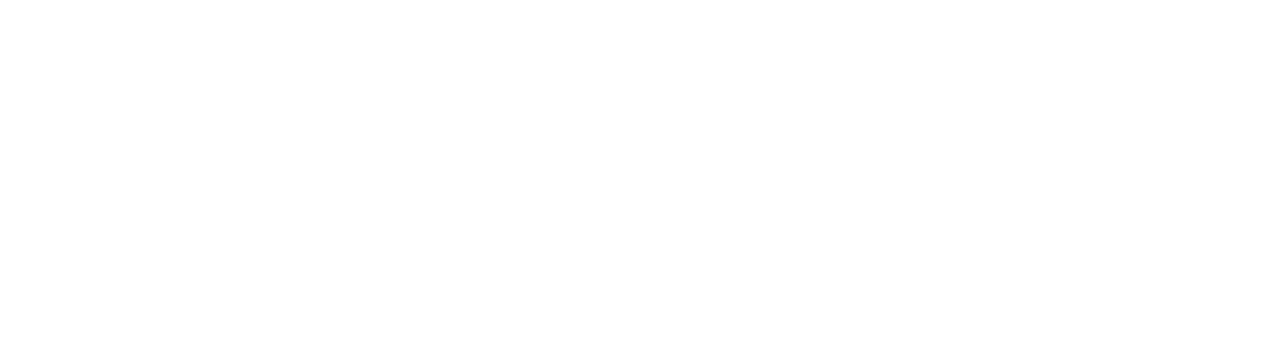
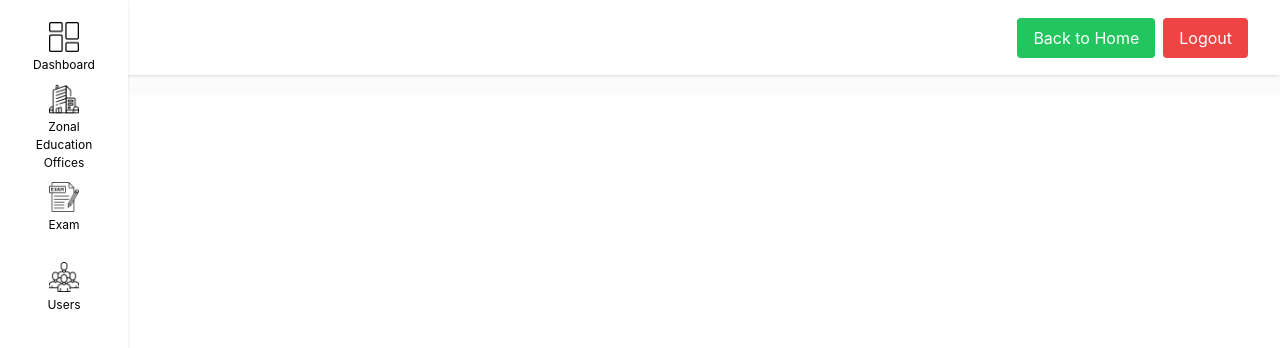
Before and after one commit to Dhananjaya1321/SmartEduWebFrontend, a React (Create React App) app: page /provincial-education-offices-admin in a window 1280 px wide. Before the commit this address had no page. Shown: the top 348 px of the page. Built offline with nearby package versions, Linux system fonts and the light colour scheme.

Commit message:
PEoMAdminDashboard was created

```diff
--- a/src/App.tsx
+++ b/src/App.tsx
@@ -13,6 +13,8 @@
 import {AdminDashboard} from "./view/pages/school/AdminDashboard/AdminDashboard";
 import {ZEoMAdminDashboard} from "./view/pages/ZEoM/ZEoMAdminDashboard/ZEoMAdminDashboard";
 import {ZEoMAdminPage} from "./view/pages/ZEoM/ZEoMAdminPage/ZEoMAdminPage";
+import {PEoMAdminPage} from "./view/pages/PMoE/PEoMAdminPage/PEoMAdminPage";
+import {PEoMAdminDashboard} from "./view/pages/PMoE/PEoMAdminDashboard/PEoMAdminDashboard";
 
 
 function AppContent() {
@@ -32,6 +34,9 @@
             <Route path="/zonal-education-offices-admin" element={<ZEoMAdminPage/>}>
                 <Route index element={<ZEoMAdminDashboard/>}/>
             </Route>
+            <Route path="/provincial-education-offices-admin" element={<PEoMAdminPage/>}>
+                <Route index element={<PEoMAdminDashboard/>}/>
+            </Route>
         </Routes>
     );
 }
--- /dev/null
+++ b/src/view/pages/PMoE/PEoMAdminDashboard/PEoMAdminDashboard.tsx
@@ -0,0 +1,9 @@
+export const PEoMAdminDashboard = () => {
+    return (
+        <section className='w-full h-max flex items-center flex-col'>
+            <section className="relative flex flex-wrap w-[98%] items-center justify-center gap-4 mt-5">
+
+            </section>
+        </section>
+    );
+};
```
